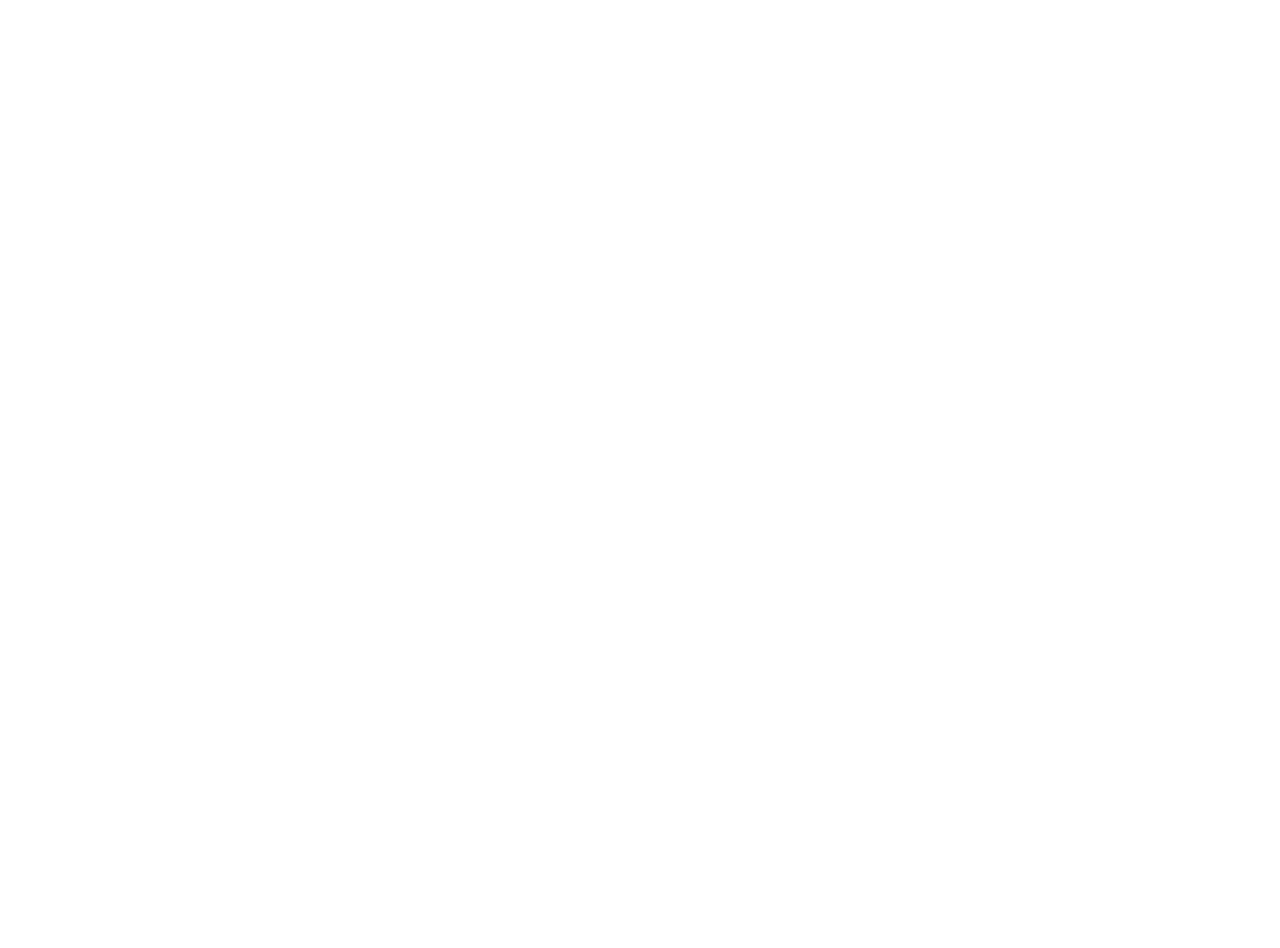
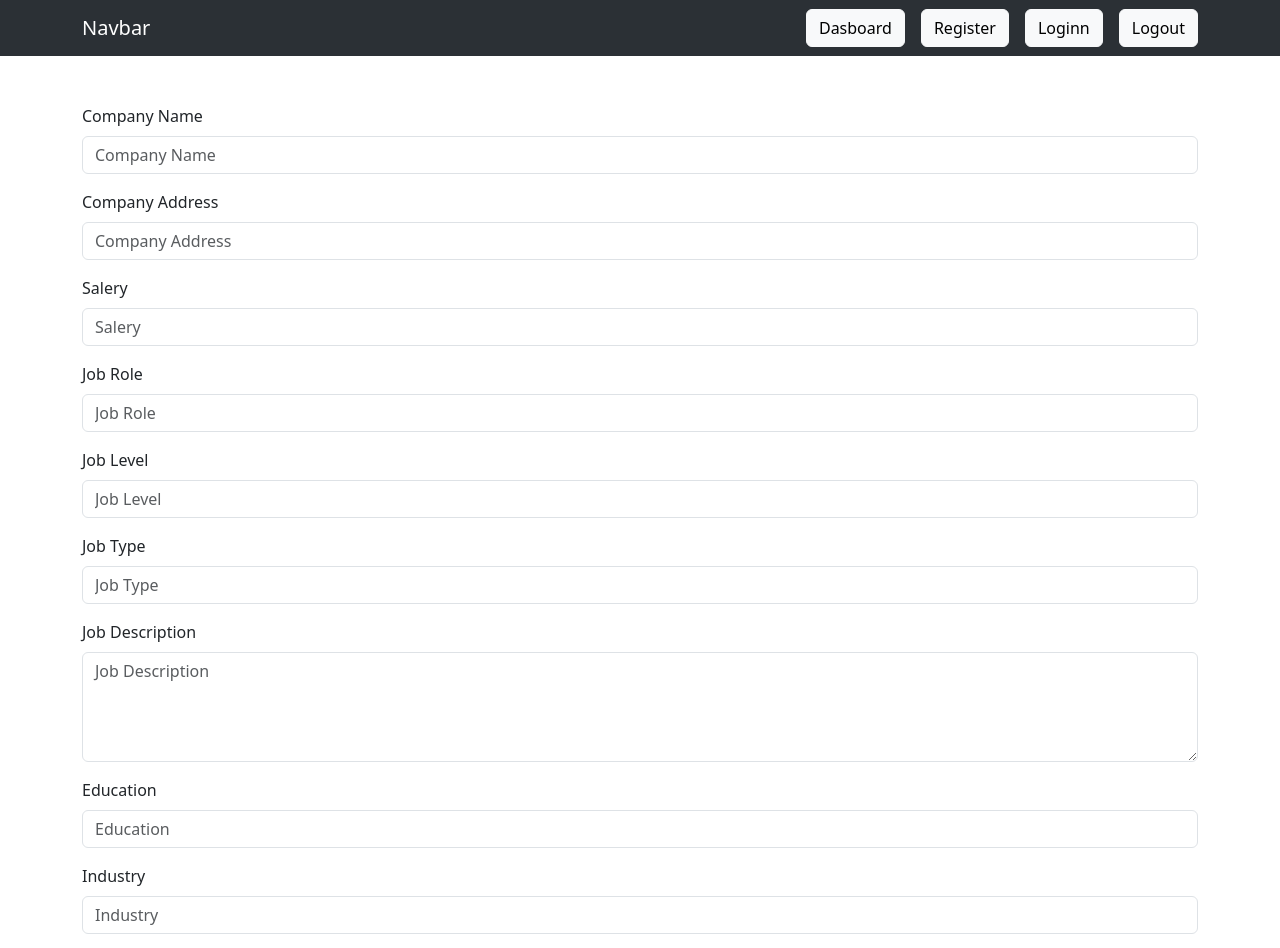
Before and after one commit to fajarph/loker-yowis, a React (Create React App) app in the folder frontend/: page /add/job in a window 1280 px wide. Before the commit this address had no page. Shown: the top 948 px of the page. Before the commit the page ends 800 px from the top, so only its background shows below. Built offline with nearby package versions, Linux system fonts and the light colour scheme.

Commit message:
add create job

```diff
--- a/frontend/src/App.js
+++ b/frontend/src/App.js
@@ -6,6 +6,7 @@ import JobList from "./components/JobList";
 import ProfileUser from "./components/ProfileUser";
 import Beranda from "./pages/Beranda";
 import Dashboard from "./components/Dashboard";
+import AddJobs from "./components/AddJobs";
 
 function App() {
   return (
@@ -19,6 +20,7 @@ function App() {
           <Route path="/edit/profile/:id" element={<EditProfile />}/>
           <Route path="/profile/:id" element={<ProfileUser />}/>
           <Route path="/jobs" element={<JobList />}/>
+          <Route path="/add/job" element={<AddJobs />}/>
         </Routes>
       </BrowserRouter>
     </div>
--- a/frontend/src/components/AddJobs.jsx
+++ b/frontend/src/components/AddJobs.jsx
@@ -1,43 +1,139 @@
-import React from 'react'
+import React, {useState, useEffect} from 'react'
+import axios from 'axios'
+import { useNavigate, useParams } from 'react-router-dom';
+import Navbar from './Navbar'
 
 const AddJobs = () => {
+    const [companyName, setCompanyName] = useState("");
+    const [companyAddress, setCompanyAddress] = useState("");
+    const [salery, setSalery] = useState("");
+    const [jobRole, steJobRole] = useState("");
+    const [jobLevel, setJobLevel] = useState("");
+    const [jobType, setJobType] = useState("");
+    const [jobDescription, setJobDescription] = useState("");
+    const [education, setEducation] = useState("");
+    const [industry, setIndustry] = useState("");
+    const navigate = useNavigate();
+
+    const SaveJobs = async (e) => {
+        e.preventDefault();
+        try {
+            await axios.post(`http://localhost:5000/jobs`,{
+                companyName,
+                companyAddress,
+                salery,
+                jobRole,
+                jobLevel,
+                jobType,
+                jobDescription,
+                education,
+                industry
+            });
+            navigate(`/jobs`)
+        } catch (error) {
+            console.log(error);
+        }
+    }
+
   return (
     <div>
-        <div className='container'>
-            <form>
+        <Navbar/>
+        <div>
+        <form onSubmit={SaveJobs} className='container justify-content-center mt-5 mb-5'>
                 <div className="mb-3">
-                    <label for="exampleInputEmail1" className="form-label">Email address</label>
-                    <input type="email" className="form-control" id="exampleInputEmail1" aria-describedby="emailHelp"/>
+                    <label className="form-label">Company Name</label>
+                    <input
+                        type="Username"
+                        className="form-control"
+                        value={companyName}
+                        onChange={(e) => setCompanyName(e.target.value)}
+                        placeholder='Company Name'
+                    />
                 </div>
                 <div className="mb-3">
-                    <label for="exampleInputPassword1" className="form-label">Password</label>
-                    <input type="password" className="form-control" id="exampleInputPassword1"/>
+                    <label className="form-label">Company Address</label>
+                    <input
+                        type="text"
+                        className="form-control"
+                        value={companyAddress}
+                        onChange={(e) => setCompanyAddress(e.target.value)}
+                        placeholder='Company Address'
+                    />
                 </div>
                 <div className="mb-3">
-                    <label for="exampleInputEmail1" className="form-label">Email address</label>
-                    <input type="email" className="form-control" id="exampleInputEmail1" aria-describedby="emailHelp"/>
+                    <label className="form-label">Salery</label>
+                    <input
+                        type="text"
+                        className="form-control"
+                        value={salery}
+                        onChange={(e) => setSalery(e.target.value)}
+                        placeholder='Salery'
+                    />
                 </div>
                 <div className="mb-3">
-                    <label for="exampleInputPassword1" className="form-label">Password</label>
-                    <input type="password" className="form-control" id="exampleInputPassword1"/>
+                    <label className="form-label">Job Role</label>
+                    <input
+                        type="text"
+                        className="form-control"
+                        value={jobRole}
+                        onChange={(e) => steJobRole(e.target.value)}
+                        placeholder='Job Role'
+                    />
                 </div>
                 <div className="mb-3">
-                    <label for="exampleInputEmail1" className="form-label">Email address</label>
-                    <input type="email" className="form-control" id="exampleInputEmail1" aria-describedby="emailHelp"/>
+                    <label className="form-label">Job Level</label>
+                    <input
+                        type="text"
+                        className="form-control"
+                        value={jobLevel}
+                        onChange={(e) => setJobLevel(e.target.value)}
+                        placeholder='Job Level'
+                    />
                 </div>
                 <div className="mb-3">
-                    <label for="exampleInputPassword1" className="form-label">Password</label>
-                    <input type="password" className="form-control" id="exampleInputPassword1"/>
+                    <label className="form-label">Job Type</label>
+                    <input
+                        type="text"
+                        className="form-control"
+                        value={jobType}
+                        onChange={(e) => setJobType(e.target.value)}
+                        placeholder='Job Type'
+                    />
                 </div>
                 <div className="mb-3">
-                    <label for="exampleInputEmail1" className="form-label">Email address</label>
-                    <input type="email" className="form-control" id="exampleInputEmail1" aria-describedby="emailHelp"/>
+                    <label className="form-label">Job Description</label>
+                    <textarea
+                        type="text"
+                        className="form-control"
+                        value={jobDescription}
+                        onChange={(e) => setJobDescription(e.target.value)}
+                        placeholder='Job Description'
+                        rows="4"
+                    />
                 </div>
                 <div className="mb-3">
-                    <label for="exampleInputPassword1" className="form-label">Password</label>
-                    <input type="password" className="form-control" id="exampleInputPassword1"/>
+                    <label className="form-label">Education</label>
+                    <input
+                        type="text"
+                        className="form-control"
+                        value={education}
+                        onChange={(e) => setEducation(e.target.value)}
+                        placeholder='Education'
+                    />
                 </div>
-                <button type="submit" className="btn btn-primary">Submit</button>
+                <div className="mb-3">
+                    <label className="form-label">Industry</label>
+                    <input
+                        type="text"
+                        className="form-control"
+                        value={industry}
+                        onChange={(e) => setIndustry(e.target.value)}
+                        placeholder='Industry'
+                    />
+                </div>
+                <div className="field">
+                    <button type="submit" className="btn btn-dark">Save</button>
+                </div>
             </form>
         </div>
     </div>
--- a/frontend/src/components/JobList.jsx
+++ b/frontend/src/components/JobList.jsx
@@ -22,7 +22,7 @@ const JobList = () => {
 
   return (
     <>
-        <div className='container mt-5'>
+        <div className='container mt-5 mb-5'>
             <form>
                 <div className='d-flex justify-content-center row'>
                     <div className="col-9">
--- a/frontend/src/components/ProfileUser.jsx
+++ b/frontend/src/components/ProfileUser.jsx
@@ -10,7 +10,6 @@ const ProfileUser = () => {
     const [status, setStatus] = useState("")
     const [instagramUrl, setInstagramUrl] = useState("")
     const [facebookUrl, setFacebookUrl] = useState("")
-    const navigate = useNavigate();
     const { id } = useParams();
 
     useEffect(() => {
@@ -50,6 +49,13 @@ const ProfileUser = () => {
                                 </Link>
                             </h6>
                         </div>
+                        <div className='mt-3 ms-3 me-3 mb-3'>
+                            <h6 className='row'>
+                                <Link to={"/add/job"} className="btn btn-dark">
+                                    Add Job
+                                </Link>
+                            </h6>
+                        </div>
                     </div>
                 </div>
                 <div className='col-9'>
```
